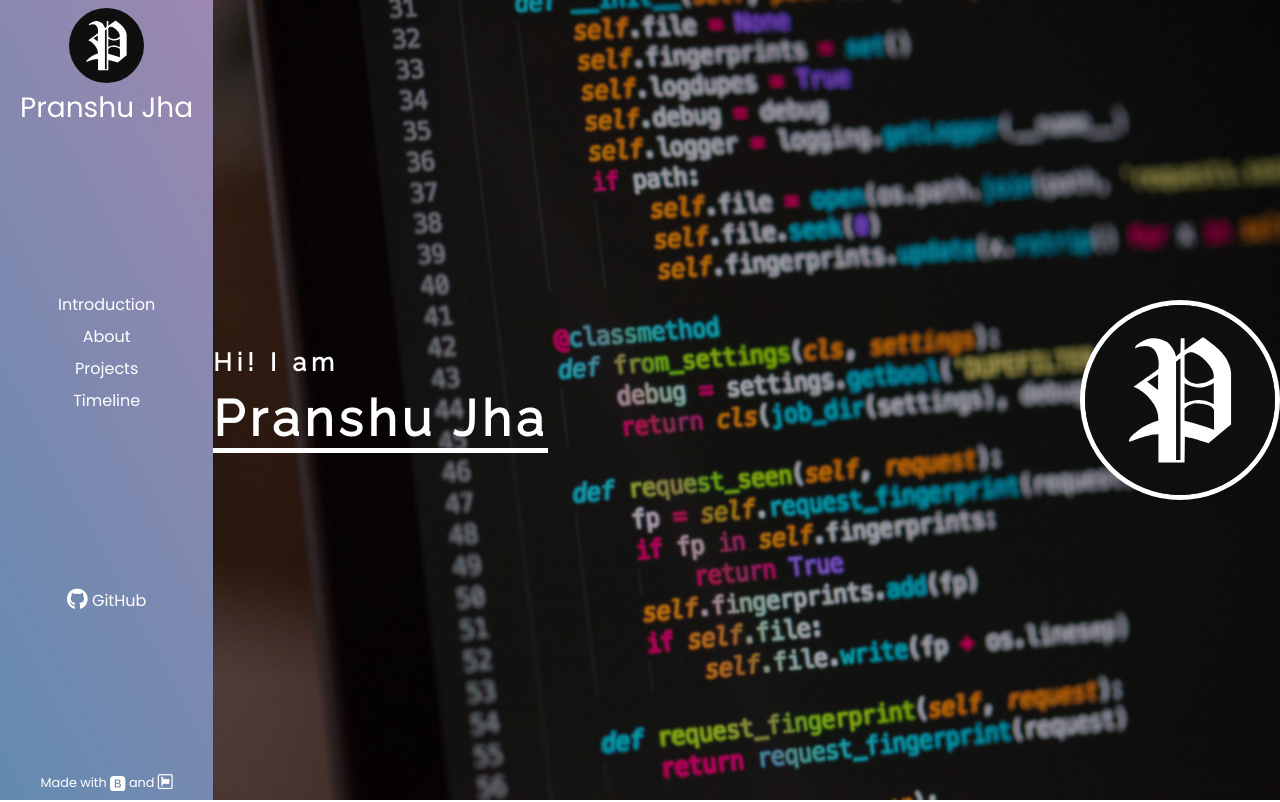
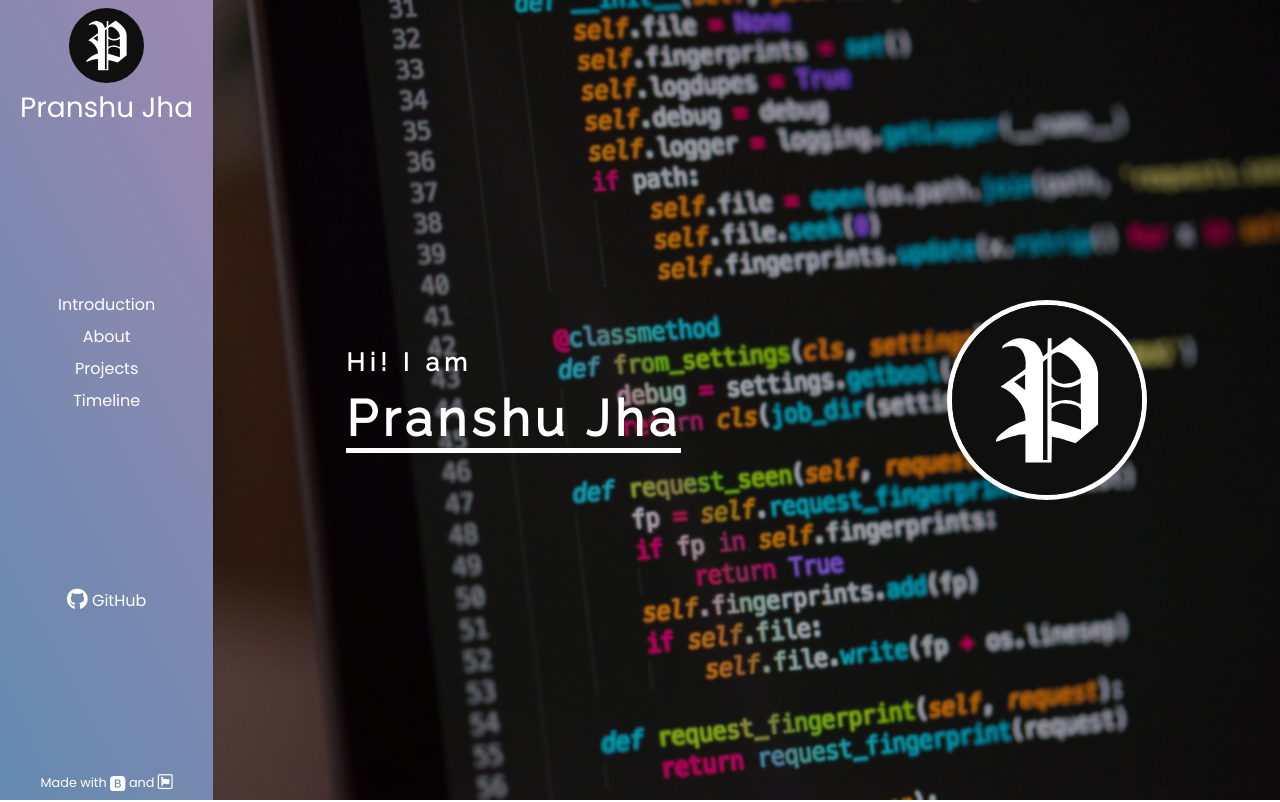
Before and after one commit to volt9801/portfolio, a React (Create React App) app in the folder pranshus-portfolio/: page / in a window 1280 px wide. Shown: the top 802 px of the page. Built offline with nearby package versions, Linux system fonts and the light colour scheme.

Commit message:
fixing...

```diff
--- a/pranshus-portfolio/src/components/introduction.jsx
+++ b/pranshus-portfolio/src/components/introduction.jsx
@@ -3,7 +3,7 @@ import React, { Component } from 'react'
 export default class Introduction extends Component {
 	render() {
 		return (
-			<div class="overlay d-flex align-items-center justify-content-between flex-wrap py-5">
+			<div class="overlay d-flex align-items-center justify-content-around flex-wrap py-5">
 					<div className="order-md-2 px-auto">
 						<img src="pj.svg" alt="Pranshu Jha" style={{ borderRadius: '50%', width: '200px', height: '200px', objectFit: 'cover', border: '5px solid #fff' }}/>
 					</div>
```
